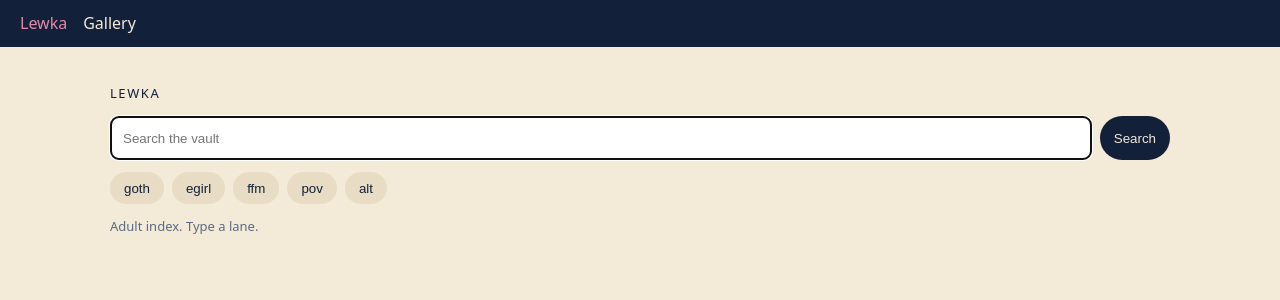
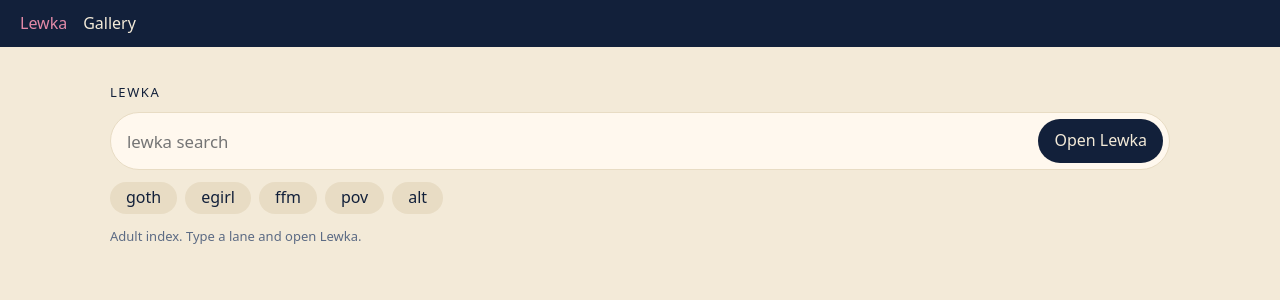
Before and after one commit to kaibatolo/lewka, a React (Vite) app in the folder web/: page / in a window 1280 px wide. Shown: the top 300 px of the page. Built offline with nearby package versions, Linux system fonts and the light colour scheme.

Commit message:
Host Lewka on lewka.kaibau.com. Full search bar. No app.kaibau.com.

```diff
--- a/web/index.html
+++ b/web/index.html
@@ -4,6 +4,7 @@
     <meta charset="UTF-8" />
     <meta name="viewport" content="width=device-width, initial-scale=1.0" />
     <title>Lewka</title>
+    <meta name="description" content="Lewka — uncensored adult search on lewka.kaibau.com" />
   </head>
   <body>
     <div id="root"></div>
--- a/web/src/pages/Search.tsx
+++ b/web/src/pages/Search.tsx
@@ -1,4 +1,4 @@
-import { useState, type FormEvent } from "react";
+import { useRef, useState, type FormEvent } from "react";
 import { search, type Item } from "../lib/api";
 
 const HINTS = ["goth", "egirl", "ffm", "pov", "alt"] as const;
@@ -6,13 +6,17 @@ const HINTS = ["goth", "egirl", "ffm", "pov", "alt"] as const;
 export function SearchPage() {
   const [q, setQ] = useState("");
   const [items, setItems] = useState<Item[]>([]);
-  const [note, setNote] = useState("Adult index. Type a lane.");
+  const [note, setNote] = useState("Adult index. Type a lane and open Lewka.");
   const [busy, setBusy] = useState(false);
   const [done, setDone] = useState(false);
+  const inputRef = useRef<HTMLInputElement>(null);
 
   async function run(term: string) {
     const t = term.trim();
-    if (!t) return;
+    if (!t) {
+      inputRef.current?.focus();
+      return;
+    }
     setBusy(true);
     setQ(t);
     setDone(true);
@@ -36,12 +40,21 @@ export function SearchPage() {
 
   return (
     <div>
-      <form onSubmit={onSubmit}>
+      <form className="lewka-bar" onSubmit={onSubmit} role="search">
         <p className="mark">Lewka</p>
-        <div className="row">
-          <input value={q} onChange={(e) => setQ(e.target.value)} placeholder="Search the vault" autoFocus />
+        <div className="row lewka-input">
+          <input
+            ref={inputRef}
+            value={q}
+            onChange={(e) => setQ(e.target.value)}
+            placeholder="lewka search"
+            aria-label="lewka search"
+            autoFocus
+            autoComplete="off"
+            spellCheck={false}
+          />
           <button type="submit" disabled={busy}>
-            {busy ? "Searching…" : "Search"}
+            {busy ? "Searching…" : "Open Lewka"}
           </button>
         </div>
         <div className="tags">
--- a/web/src/styles.css
+++ b/web/src/styles.css
@@ -1,4 +1,4 @@
-:root { --paper:#f3ead8; --navy:#12203a; --pink:#e38aa8; --muted:#5c6b84; }
+:root { --paper:#f3ead8; --navy:#12203a; --pink:#e38aa8; --muted:#5c6b84; --paper-2:#e8dcc4; }
 * { box-sizing: border-box; }
 html, body, #root { margin:0; min-height:100%; background:var(--paper); color:var(--navy); font:16px/1.45 system-ui,sans-serif; }
 a { color:var(--navy); }
@@ -6,15 +6,19 @@ header { display:flex; gap:16px; padding:12px 20px; background:var(--navy); }
 header a { color:var(--paper); text-decoration:none; }
 header a.on { color:var(--pink); }
 main { max-width:1100px; margin:0 auto; padding:24px 20px 64px; }
-.mark { letter-spacing:.12em; text-transform:uppercase; font-size:13px; }
+.mark { letter-spacing:.12em; text-transform:uppercase; font-size:13px; margin:0 0 10px; }
+.lewka-bar { margin: 12px 0 20px; }
 .row { display:flex; gap:8px; }
-input { flex:1; height:44px; padding:0 12px; border:1px solid #e8dcc4; border-radius:8px; }
-button { height:44px; padding:0 14px; border:0; border-radius:999px; background:var(--navy); color:var(--paper); cursor:pointer; }
+.lewka-input { align-items:center; background:#fff8ee; border:1px solid var(--paper-2); border-radius:999px; padding:6px 6px 6px 16px; }
+.lewka-input input { flex:1; height:44px; padding:0; border:0; outline:none; background:transparent; font:inherit; font-size:1.05rem; }
+input { flex:1; height:44px; padding:0 12px; border:1px solid var(--paper-2); border-radius:8px; }
+button { height:44px; padding:0 16px; border:0; border-radius:999px; background:var(--navy); color:var(--paper); cursor:pointer; font:inherit; }
+button:disabled { opacity:.6; cursor:wait; }
 .tags { display:flex; flex-wrap:wrap; gap:8px; margin:12px 0; }
-.tag { height:32px; background:#e8dcc4; color:var(--navy); }
+.tag { height:32px; background:var(--paper-2); color:var(--navy); }
 .tag.on { background:var(--pink); }
 .meta { color:var(--muted); font-size:13px; }
 .grid { display:grid; grid-template-columns:repeat(auto-fill,minmax(180px,1fr)); gap:12px; }
 .tile { background:#fff8ee; border-radius:12px; overflow:hidden; text-decoration:none; color:inherit; padding-bottom:8px; }
-.tile img, .ph { width:100%; aspect-ratio:3/4; object-fit:cover; background:#e8dcc4; display:block; }
+.tile img, .ph { width:100%; aspect-ratio:3/4; object-fit:cover; background:var(--paper-2); display:block; }
 .tile p, .tile h3 { margin:6px 10px 0; font-size:13px; }
```
Also changed, not shown: web/package.json (+5 -3 lines), 2 other files (tests, documents, lock files or other folders).
